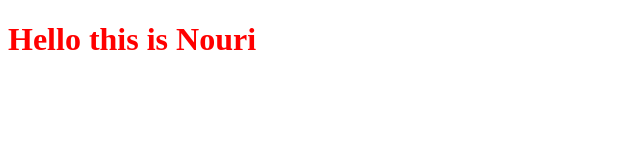
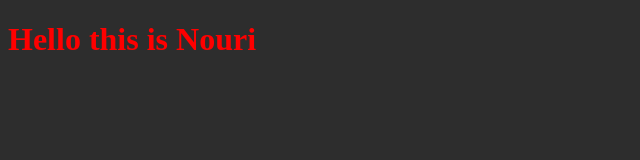
Before and after one commit to alghaylan/myproject, a plain HTML site: page index.html in a window 1280 px wide. Shown: the whole page, without its empty margins (0-640 px from the left). Drawn offline with Linux system fonts and the light colour scheme.

Commit message:
add bagckground color

```diff
--- a/style.css
+++ b/style.css
@@ -1,3 +1,6 @@
 h1{
     color: red;
 }
+body{
+    background-color: #2d2d2d;
+}
```
